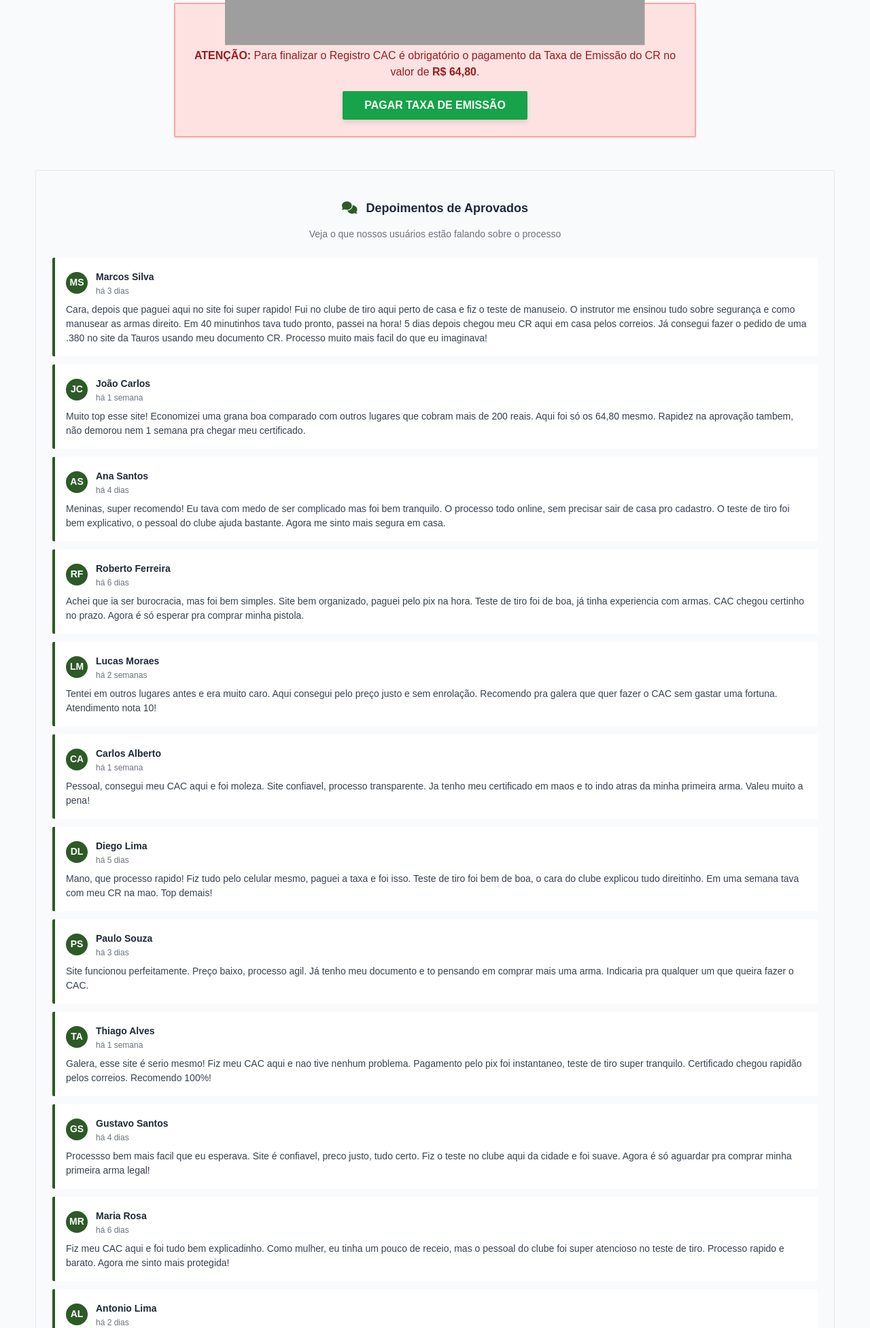
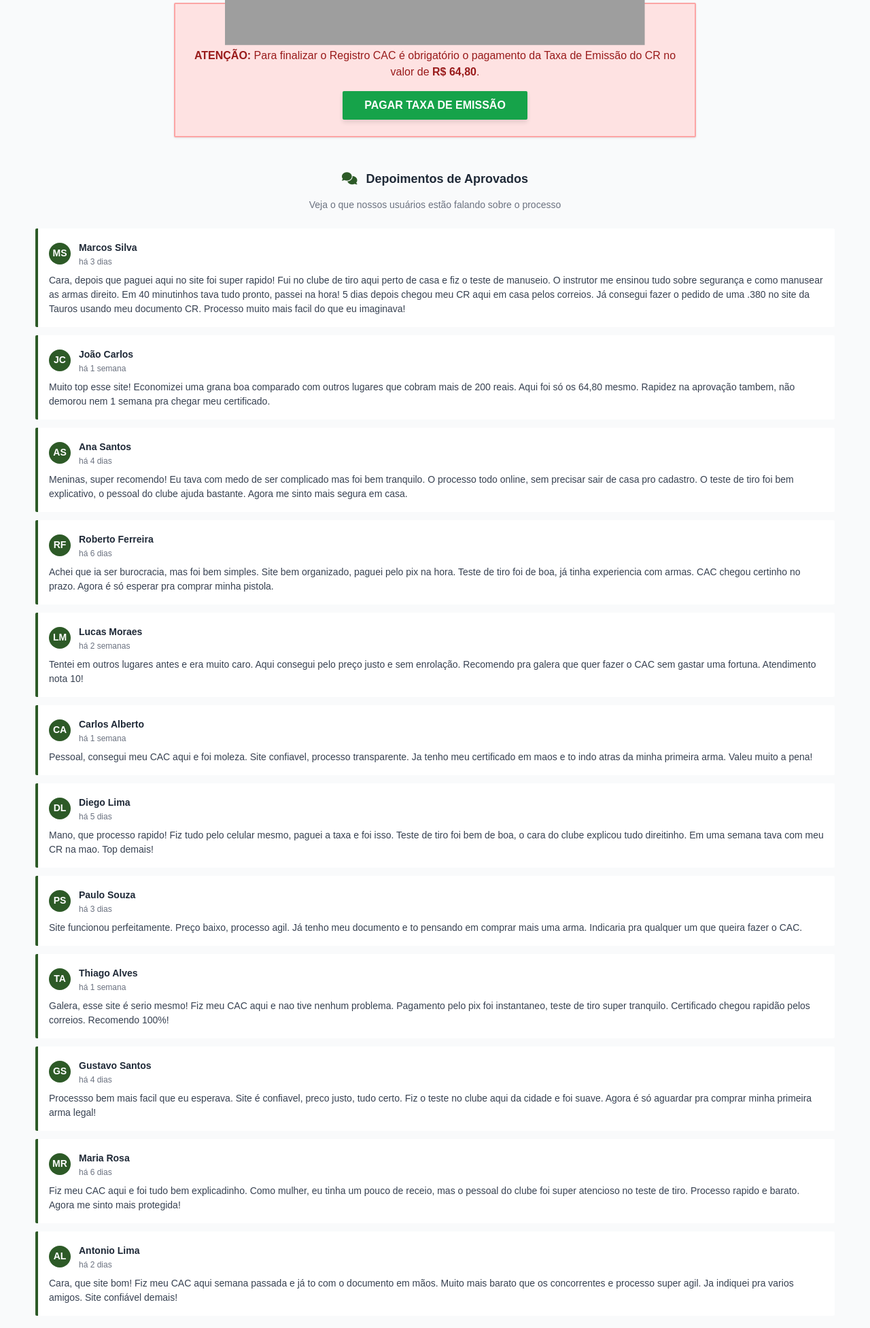
Before and after one commit to Senha1298/cac-1, a Flask app: page /aprovado in a window 1280 px wide. Shown: the part 1231-3184 px from the top of the page at 68% size. Run offline with Flask 3, Linux system fonts and the light colour scheme; the visitor is signed in with stand-in values (Sample User, id 1); data that the repository does not hold is empty; some libraries are stand-ins or nearby versions; some web fonts are replaced; grey boxes are pictures that could not be loaded.

Commit message:
Remove background box from user testimonials section
Removes the background box styling from the user testimonials section in aprovado.html.

Replit-Commit-Author: Agent
Replit-Commit-Session-Id: 4e8a3271-fc60-46cb-bbe1-2fb08af81737
Replit-Commit-Checkpoint-Type: full_checkpoint
Replit-Commit-Screenshot-Url: https://storage.googleapis.com/screenshot-production-us-central1/a7e5579c-c6ab-4f3c-abec-5cf7d859c244/4e8a3271-fc60-46cb-bbe1-2fb08af81737/tEoTKMc

```diff
--- a/templates/aprovado.html
+++ b/templates/aprovado.html
@@ -111,7 +111,6 @@
 
     <!-- Seção de Comentários -->
     <div style="max-width: 2400px; margin: 48px auto 0 auto; padding: 0 20px;">
-        <div style="background-color: #f9fafb; border: 1px solid #e5e7eb; padding: 24px; border-radius: 2px;">
         <div style="text-align: center; margin-bottom: 24px;">
             <h3 style="font-size: 18px; font-weight: bold; color: #1f2937; margin-bottom: 8px;">
                 <i class="fas fa-comments" style="color: #2D5A27; margin-right: 8px;"></i>
@@ -311,7 +310,6 @@
                     <p style="font-size: 14px; color: #374151; line-height: 1.5; margin: 0;">
                         Cara, que site bom! Fiz meu CAC aqui semana passada e já to com o documento em mãos. Muito mais barato que os concorrentes e processo super agil. Ja indiquei pra varios amigos. Site confiável demais!
                     </p>
-                </div>
                 </div>
             </div>
     </div>
```
Also changed, not shown: attached_assets/targeted_element_1756305066774.png (added). Lines whose indentation alone changed are shown as unchanged.
